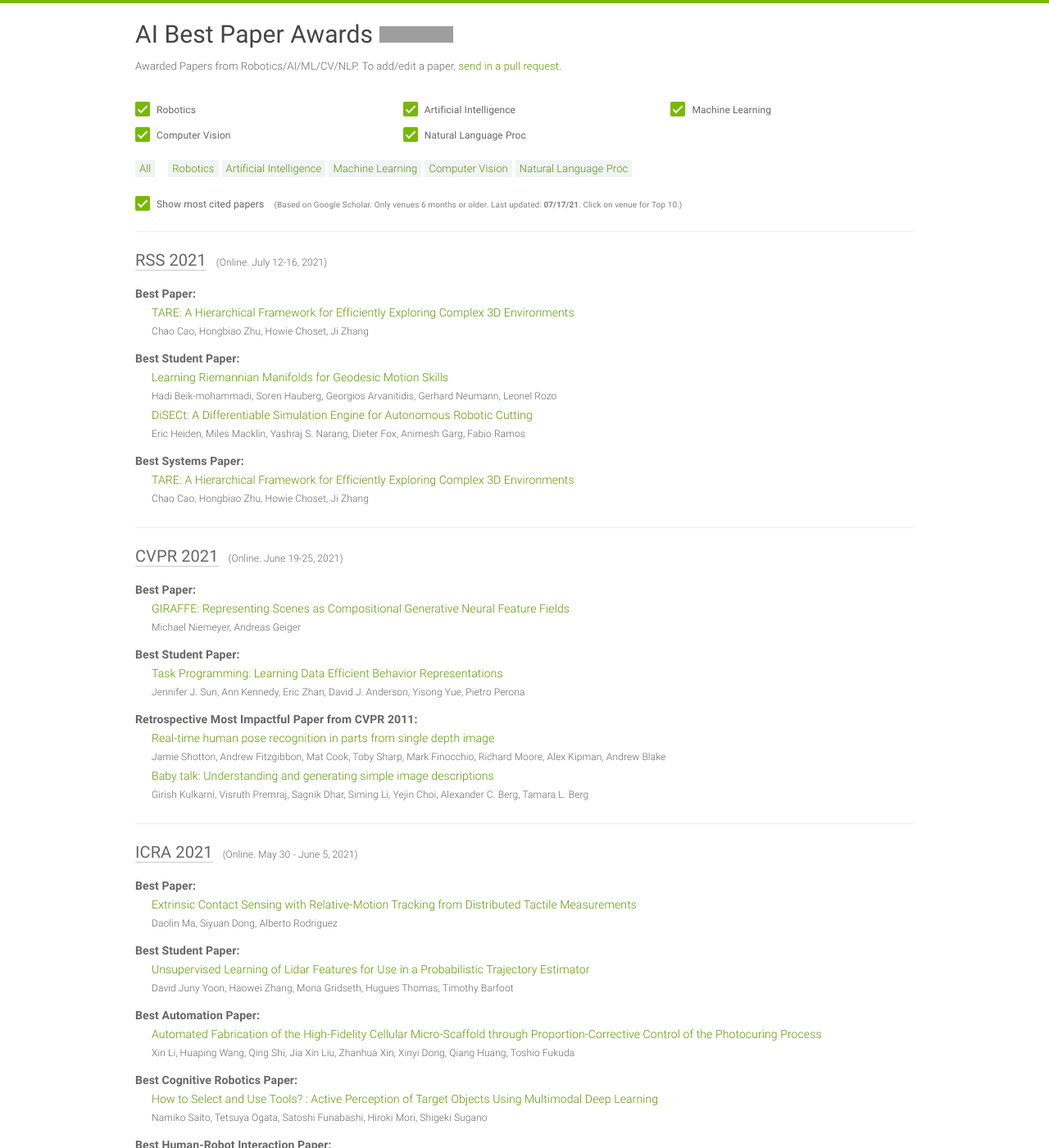
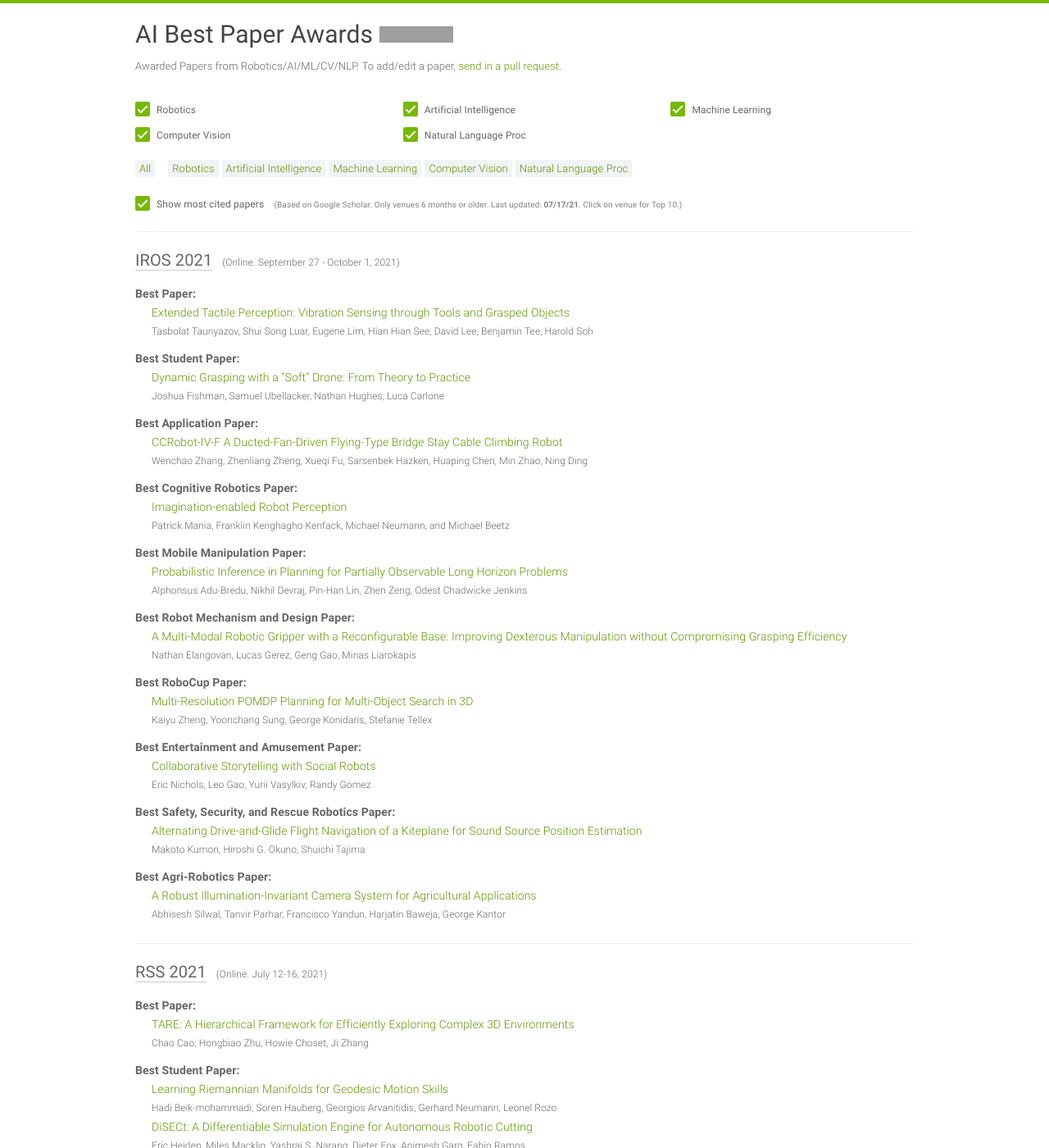
Before and after one commit to clemense/ai-bestpapers, a Jekyll site: the page built from index.html, in a window 1280 px wide and 1400 px high. Shown: the whole window at 82% size. Built offline with Jekyll 4.4.1, drawn with Linux system fonts in a browser that asks for light colours; grey boxes are pictures that could not be loaded.

Commit message:
adding IROS 21

```diff
--- a/_data/papers.yml
+++ b/_data/papers.yml
@@ -1,4 +1,71 @@
 ---
+
+- venue: IROS
+  year: 2021
+  awards:
+  - award: Best Paper
+    title: 'Extended Tactile Perception: Vibration Sensing through Tools and Grasped
+      Objects'
+    author: Tasbolat Taunyazov, Shui Song Luar, Eugene Lim, Hian Hian See, David Lee,
+      Benjamin Tee, Harold Soh
+    link: https://arxiv.org/pdf/2106.00489.pdf
+    source: https://www.iros2021.org/awards
+  - award: Best Student Paper
+    title: 'Dynamic Grasping with a “Soft” Drone: From Theory to Practice'
+    author: Joshua Fishman, Samuel Ubellacker, Nathan Hughes, Luca Carlone
+    link: https://arxiv.org/pdf/2103.06465.pdf
+    source: https://www.iros2021.org/awards
+  - award: Best Application Paper
+    title: CCRobot-IV-F A Ducted-Fan-Driven Flying-Type Bridge Stay Cable Climbing
+      Robot
+    author: Wenchao Zhang, Zhenliang Zheng, Xueqi Fu, Sarsenbek Hazken, Huaping Chen,
+      Min Zhao, Ning Ding
+    link: null
+    source: https://www.iros2021.org/awards
+  - award: Best Cognitive Robotics Paper
+    title: Imagination-enabled Robot Perception
+    author: Patrick Mania, Franklin Kenghagho Kenfack, Michael Neumann, and Michael
+      Beetz
+    link: https://arxiv.org/pdf/2011.11397.pdf
+    source: https://www.iros2021.org/awards
+  - award: Best Mobile Manipulation Paper
+    title: Probabilistic Inference in Planning for Partially Observable Long Horizon
+      Problems
+    author: Alphonsus Adu-Bredu, Nikhil Devraj, Pin-Han Lin, Zhen Zeng, Odest Chadwicke
+      Jenkins
+    link: null
+    source: https://www.iros2021.org/awards
+  - award: Best Robot Mechanism and Design Paper
+    title: 'A Multi-Modal Robotic Gripper with a Reconfigurable Base: Improving Dexterous
+      Manipulation without Compromising Grasping Efficiency'
+    author: Nathan Elangovan, Lucas Gerez, Geng Gao, Minas Liarokapis
+    link: https://www.researchgate.net/profile/Minas-Liarokapis/publication/353659233_A_Multi-Modal_Robotic_Gripper_with_a_Reconfigurable_Base_Improving_Dexterous_Manipulation_without_Compromising_Grasping_Efficiency/links/610900631e95fe241aa636d3/A-Multi-Modal-Robotic-Gripper-with-a-Reconfigurable-Base-Improving-Dexterous-Manipulation-without-Compromising-Grasping-Efficiency.pdf
+    source: https://www.iros2021.org/awards
+  - award: Best RoboCup Paper
+    title: Multi-Resolution POMDP Planning for Multi-Object Search in 3D
+    author: Kaiyu Zheng, Yoonchang Sung, George Konidaris, Stefanie Tellex
+    link: https://arxiv.org/pdf/2005.02878.pdf
+    source: https://www.iros2021.org/awards
+  - award: Best Entertainment and Amusement Paper
+    title: Collaborative Storytelling with Social Robots
+    author: Eric Nichols, Leo Gao, Yurii Vasylkiv, Randy Gomez
+    link: null
+    source: https://www.iros2021.org/awards
+  - award: Best Safety, Security, and Rescue Robotics Paper
+    title: Alternating Drive-and-Glide Flight Navigation of a Kiteplane for Sound
+      Source Position Estimation
+    author: Makoto Kumon, Hiroshi G. Okuno, Shuichi Tajima
+    link: null
+    source: https://www.iros2021.org/awards
+  - award: Best Agri-Robotics Paper
+    title: A Robust Illumination-Invariant Camera System for Agricultural Applications
+    author: Abhisesh Silwal, Tanvir Parhar, Francisco Yandun, Harjatin Baweja, George
+      Kantor
+    link: https://arxiv.org/pdf/2101.02190.pdf
+    source: https://www.iros2021.org/awards
+  place: Online
+  date: September 27 - October 1, 2021
+  sub: RO
 
 - venue: RSS
   year: 2021
```
